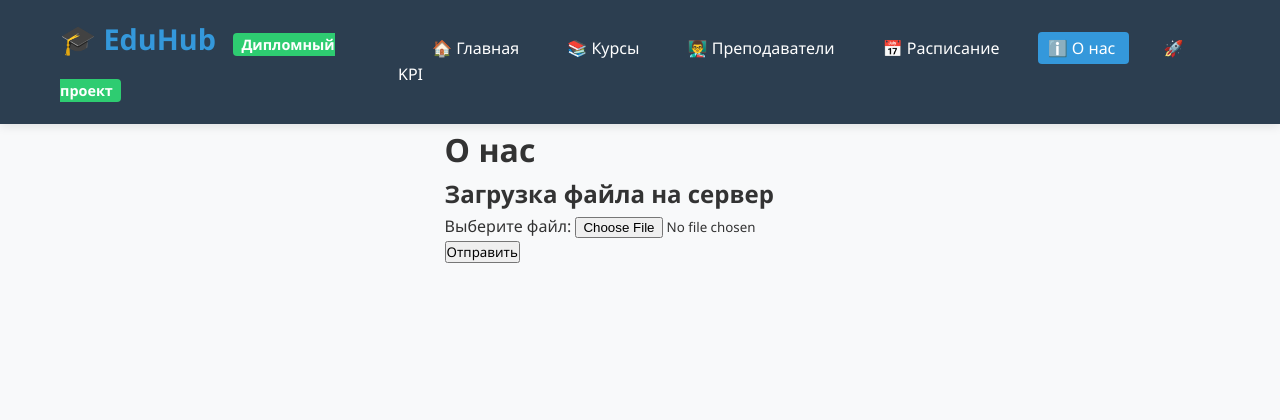
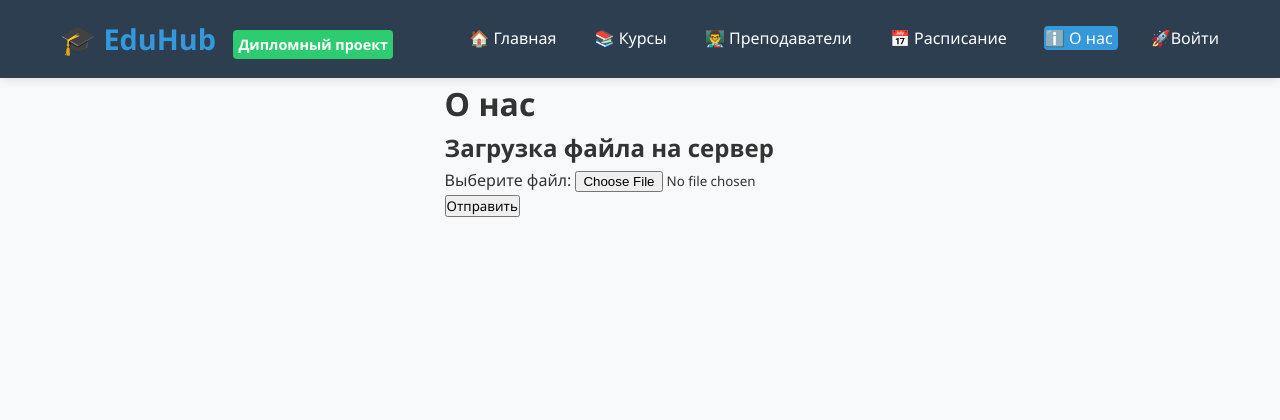
Before and after one commit to ilaygural/edu_hub_diploma, a Django app: page /about/ in a window 1280 px wide. Shown: the top 420 px of the page. Run offline with Django 5.2, Linux system fonts and the light colour scheme.

Commit message:
feat: add login/logout buttons to base template

```diff
--- a/core/context_processors.py
+++ b/core/context_processors.py
@@ -6,7 +6,7 @@ def site_menu(request):
         {'title': '👨‍🏫 Преподаватели', 'url_name': 'teachers', 'active': False},
         {'title': '📅 Расписание', 'url_name': 'schedule', 'active': False},
         {'title': 'ℹ️ О нас', 'url_name': 'about', 'active': False},
-        {'title': '🚀 KPI', 'url_name': 'kpi_dashboard', 'active': False},
+        # {'title': '🚀 KPI', 'url_name': 'kpi_dashboard', 'active': False},
     ]
 
     # Определяем активный пункт меню
--- a/static/css/header.css
+++ b/static/css/header.css
@@ -21,7 +21,7 @@ header {
 .logo span {
     background: #2ecc71;
     color: white;
-    padding: 2px 8px;
+    padding: 5px 5px;
     border-radius: 4px;
     font-size: 0.9rem;
     margin-left: 10px;
@@ -30,9 +30,9 @@ header {
 nav a {
     color: white;
     text-decoration: none;
-    margin-left: 1.5rem;
+    margin-left: 2rem;
     font-weight: 500;
-    padding: 5px 10px;
+    padding: 1px 1px;
     border-radius: 4px;
     transition: background 0.3s;
 }
--- a/templates/includes/header.html
+++ b/templates/includes/header.html
@@ -13,6 +13,14 @@
                     {{ item.title }}
                 </a>
                 {% endfor %}
+                {# Разделитель или просто отступ #}
+
+                {% if user.is_authenticated %}
+                <a href="{% url 'users:logout' %}" class="logout"> {{user.username}} | Выйти</a>
+
+                {% else %}
+                <a href="{% url 'users:login' %}" class="login">🚀Войти</a>
+                {% endif %}
             </nav>
         </div>
 
```
Also changed, not shown: db.sqlite3.
